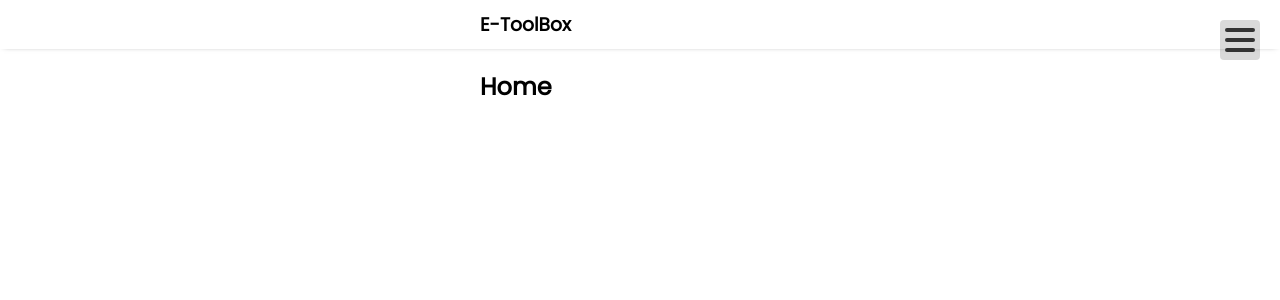
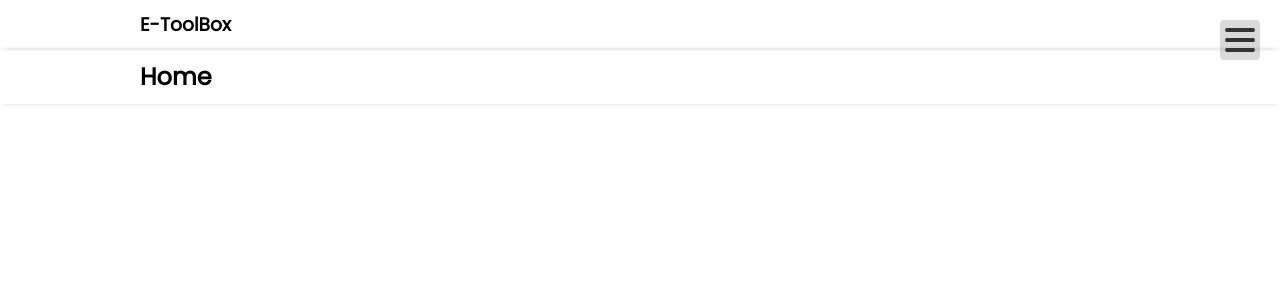
Before and after one commit to PedroJSBezerra/-SVELTE-Roteamento-de-paginas, a Svelte app: page / in a window 1280 px wide. Shown: the top 300 px of the page. Built offline with nearby package versions, Linux system fonts and the light colour scheme.

Commit message:
5 files modified

```diff
--- a/src/app.css
+++ b/src/app.css
@@ -1,3 +1,9 @@
+:root {
+  --mobile: 425px;
+  --tablet: 768px;
+  --desktop: 1024px;
+}
+
 *,
 *::before,
 *::after {
@@ -37,3 +43,41 @@
 a:hover {
   color: blue;
 }
+
+.section {
+  padding: 10px 0;
+  box-shadow: 0 0 6px -4px;
+}
+
+.container {
+  max-width: 320px;
+  margin: 0 auto;
+}
+
+@media screen and (max-width: 424px) {
+  .container {
+    max-width: 300px;
+    margin: 0 auto;
+  }
+}
+
+@media screen and (min-width: 425px) and (max-width: 767px) {
+  .container {
+    max-width: 400px;
+    margin: 0 auto;
+  }
+}
+
+@media screen and (min-width: 768px) and (max-width: 1023px) {
+  .container {
+    max-width: 720px;
+    margin: 0 auto;
+  }
+}
+
+@media screen and (min-width: 1024px) {
+  .container {
+    max-width: 1000px;
+    margin: 0 auto;
+  }
+}
--- a/src/components/Header/Header.svelte
+++ b/src/components/Header/Header.svelte
@@ -53,15 +53,6 @@
 </header>
 
 <style>
-  .section {
-    padding: 10px 0;
-    box-shadow: 0 0 6px -4px;
-  }
-
-  .container {
-    max-width: 320px;
-    margin: 0 auto;
-  }
 
   .button {
     align-items: center;
--- a/src/routes/CalculadoraMulta.svelte
+++ b/src/routes/CalculadoraMulta.svelte
@@ -60,17 +60,7 @@
 
 <style>
 
-  .section {
-    padding: 20px 0;
-  }
-
-  .container {
-    margin: 0 auto;
-    max-width: 320px;
-  }
-
   .calculadora {
-    max-width: 400px;
     background: rgba(0,0,0, .15);
     padding: 20px;
     border-radius: 8px;
--- a/src/routes/Home.svelte
+++ b/src/routes/Home.svelte
@@ -1,16 +1,8 @@
 <section class="section">
-  <div class="container row">
+  <div class="container">
     <h1>Home</h1>
   </div>
 </section>
 
 <style>
-  .section {
-    padding: 20px 0;
-  }
-
-  .container {
-    margin: 0 auto;
-    max-width: 320px;
-  }
 </style>
--- a/src/routes/WhatsSemContato.svelte
+++ b/src/routes/WhatsSemContato.svelte
@@ -45,7 +45,7 @@
 </script>
 
 <section class="section">
-  <div class="container row">
+  <div class="container">
     <div class="card col-sm-6 m-3">
       <div class="card-header" bind:this={device}></div>
       <form class="card-body" bind:this={form} id="form">
@@ -62,12 +62,4 @@
 
 
 <style>
-  .section {
-    padding: 20px 0;
-  }
-
-  .container {
-    margin: 0 auto;
-    max-width: 320px;
-  }
 </style>
```
